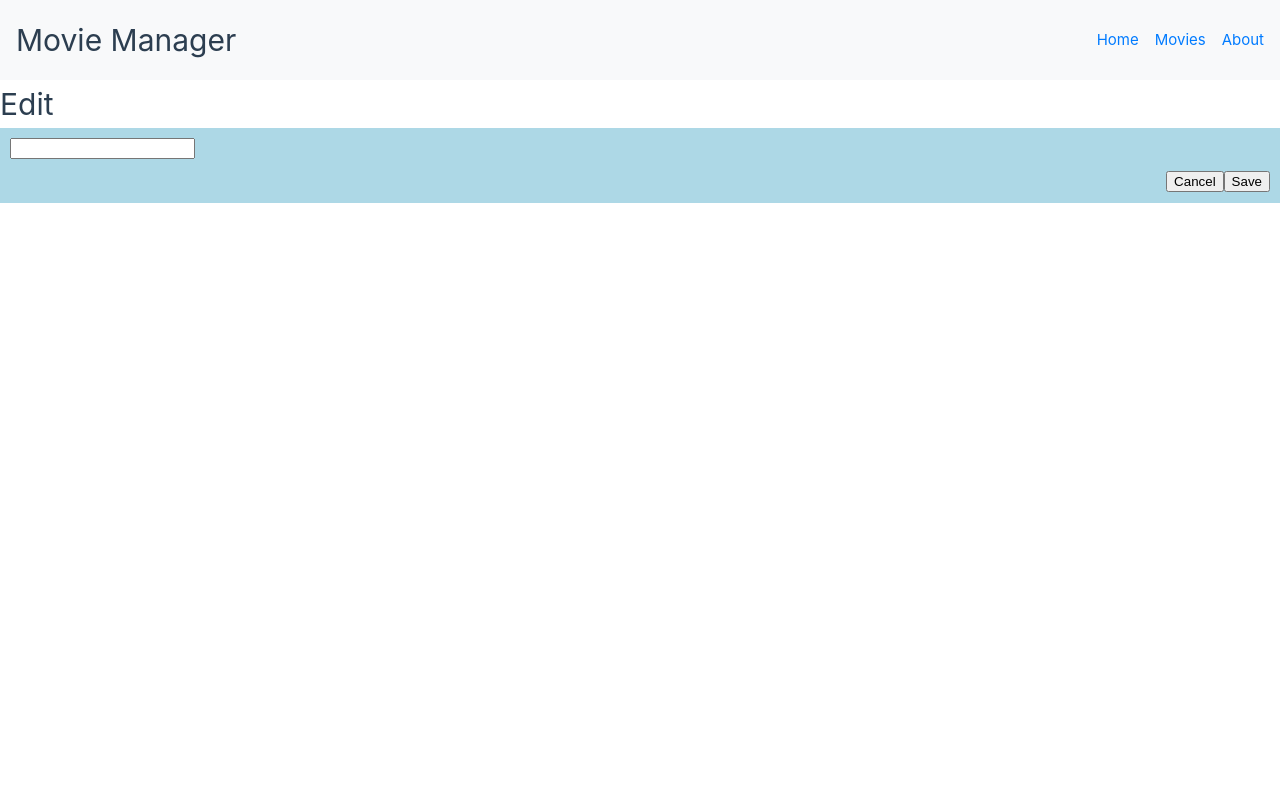
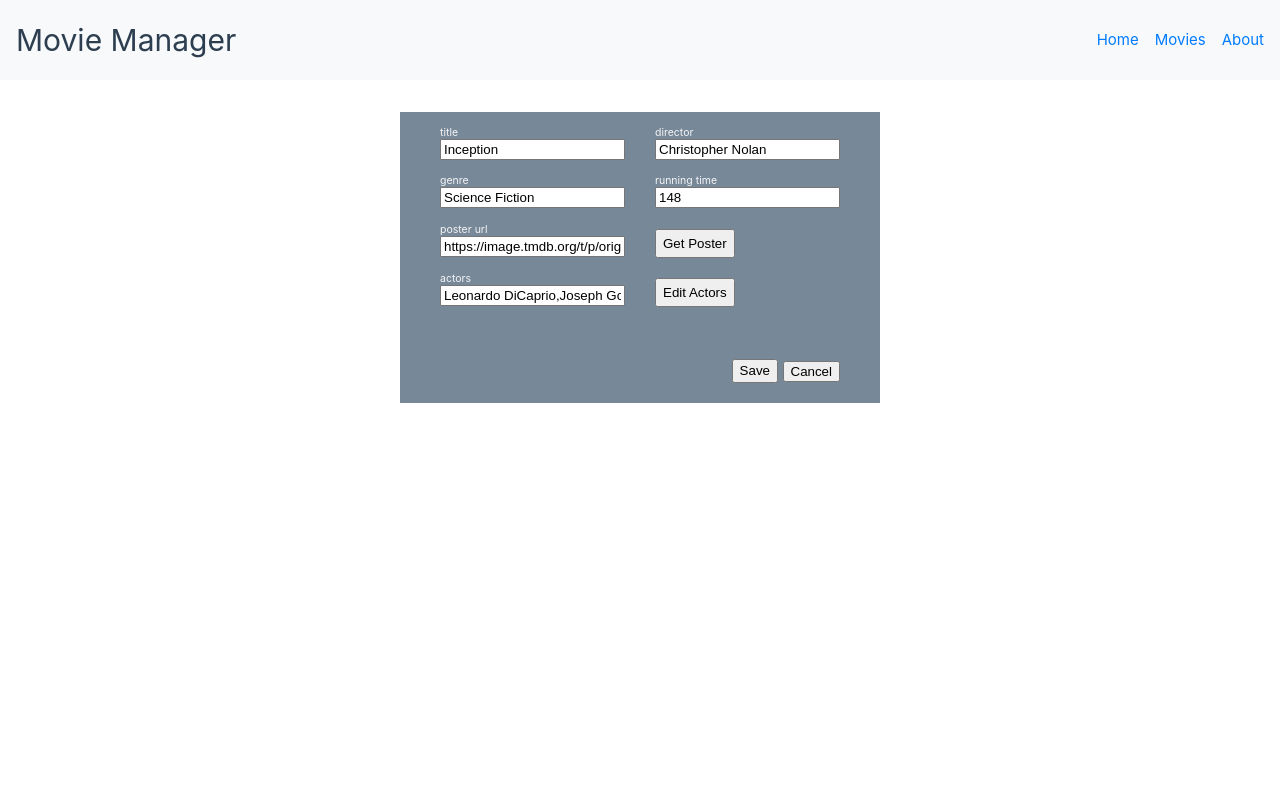
Before and after one commit to Moshe-Alper/manager-movies, a Vue app: page /movie/edit/m101 in a window 1280 px wide. Shown: the top 800 px of the page. Built offline with nearby package versions, Linux system fonts and the light colour scheme.

Commit message:
Add more fields to edit

```diff
--- a/src/pages/MovieEdit.vue
+++ b/src/pages/MovieEdit.vue
@@ -1,17 +1,42 @@
 <template>
-  <h1>Edit</h1>
-  <form @submit.prevent="onSave" v-if="movie" class="movie-edit">
-    <input v-model="movie.title" type="text">
+  <form v-if="movie" @submit.prevent="onSave" class="movie-edit">
+      <div class="field">
+          <label>title</label>
+          <input v-model="movie.title" type="text" placeholder="title">
+      </div>
+      <div class="field">
+          <label>director</label>
+          <input v-model="movie.director" type="text" placeholder="director">
+      </div>
+      <div class="field">
+          <label>genre</label>
+          <input v-model="movie.genre" type="text" placeholder="genre">
+      </div>
+      <div class="field">
+          <label>running time</label>
+          <input v-model="movie.runningTime" type="number" placeholder="running time">
+      </div>
+      <div class="field">
+          <label>poster url</label>
+          <input v-model="movie.posterUrl" type="text" placeholder="poster url">
+      </div>
+      <button type="button" @click="getPoster">Get Poster</button>
+      <div class="field">
+          <label>actors</label>
+          <input v-bind:value="movie.actors" type="text" placeholder="poster url">
+      </div>
+      <button type="button" @click="editActors">Edit Actors</button>
+
       <div class="actions">
-      <RouterLink to="/movie"><button>Cancel</button></RouterLink>
-      <button type="submit">Save</button>
+          <button>Save</button>
+          <RouterLink to="/movie"><button type="button">Cancel</button></RouterLink>
       </div>
   </form>
-
 </template>
 
 <script>
-import { movieService } from '@/services/movie.service'
+import { movieService } from '@/services/movie.service';
+
 export default {
   data() {
       return {
@@ -22,16 +47,28 @@ export default {
       async onSave() {
           await movieService.save(this.movie)
           this.$router.push('/movie')
+      },
+      async getPoster() {
+          const posterUrl = await movieService.getMoviePoster(this.movie.title)
+          this.movie.posterUrl = posterUrl
+      },
+      editActors() {
+          const promptTxt = this.movie.actors.join(', ')
+          const actors = prompt('Actors:', promptTxt)
+          if (!actors) return
+
+          this.movie.actors = actors.split(',').map(actor => actor.trim())
       }
   },
   async created() {
       const { id: movieId } = this.$route.params
+
       if (movieId) {
           this.movie = await movieService.get(movieId)
-    }
+      } else {
           this.movie = movieService.getEmptyMovie()
       }
-
+  }
 }
 </script>
 
@@ -39,12 +76,46 @@ export default {
 .movie-edit {
   display: grid;
   justify-items: start;
-  gap: 10px;
-  padding: 10px;
-  background-color: lightblue;
+  justify-content: center;
+  gap: 20px 30px;
 
-  .actions {
-    justify-self: end;
+  width: max-content;
+
+  padding: 20px 40px;
+  background-color: lightslategray;
+  margin-block-start: 2rem;
+  margin-inline: auto;
+
+  .field {
+      position: relative;
+
+      label {
+          position: absolute;
+          top: -.7em;
+          left: 0;
+
+          color: whitesmoke;
+          font-size: .7em;
       }
   }
+
+  input {
+      margin-block-start: .5em;
+      &::placeholder {
+          color: lightgray;
+      }
+  }
+
+  .field:nth-child(even) {
+      grid-column: 2;
+  }
+}
+.actions {
+  display: flex;
+  gap: .3em;
+  grid-column: 1 / 3;
+
+  justify-self: end;
+  margin-block-start: 2rem;
+}
 </style>
```
Lines whose indentation alone changed are shown as unchanged.
